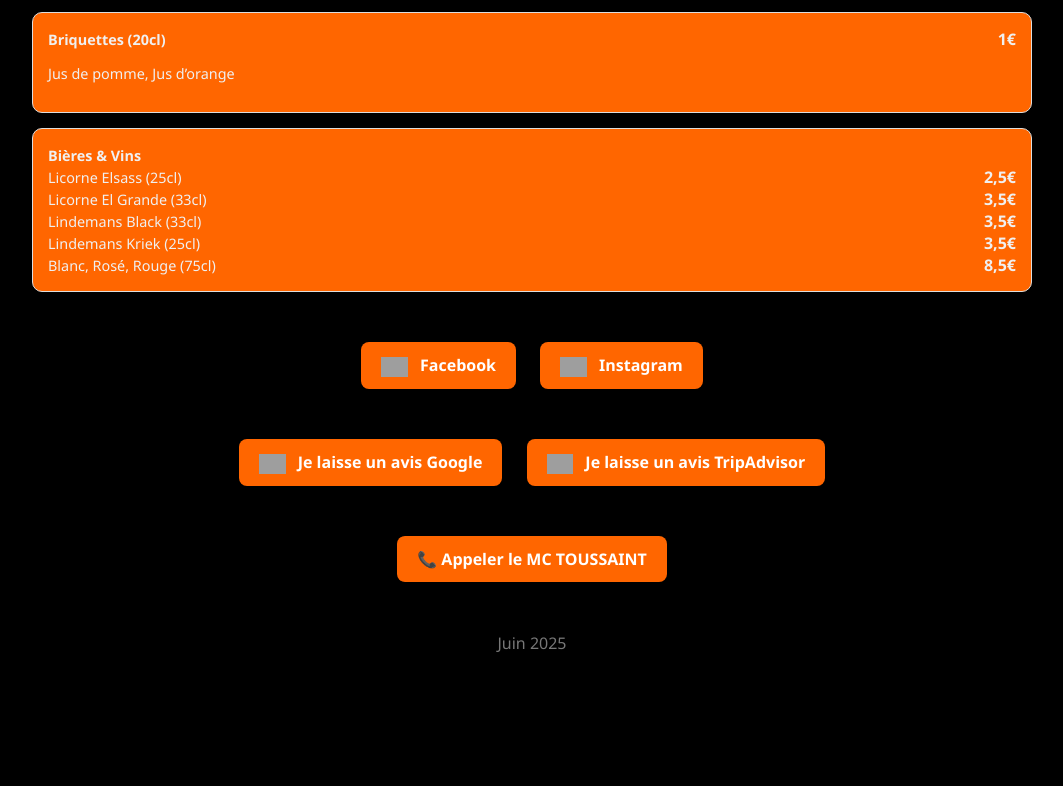
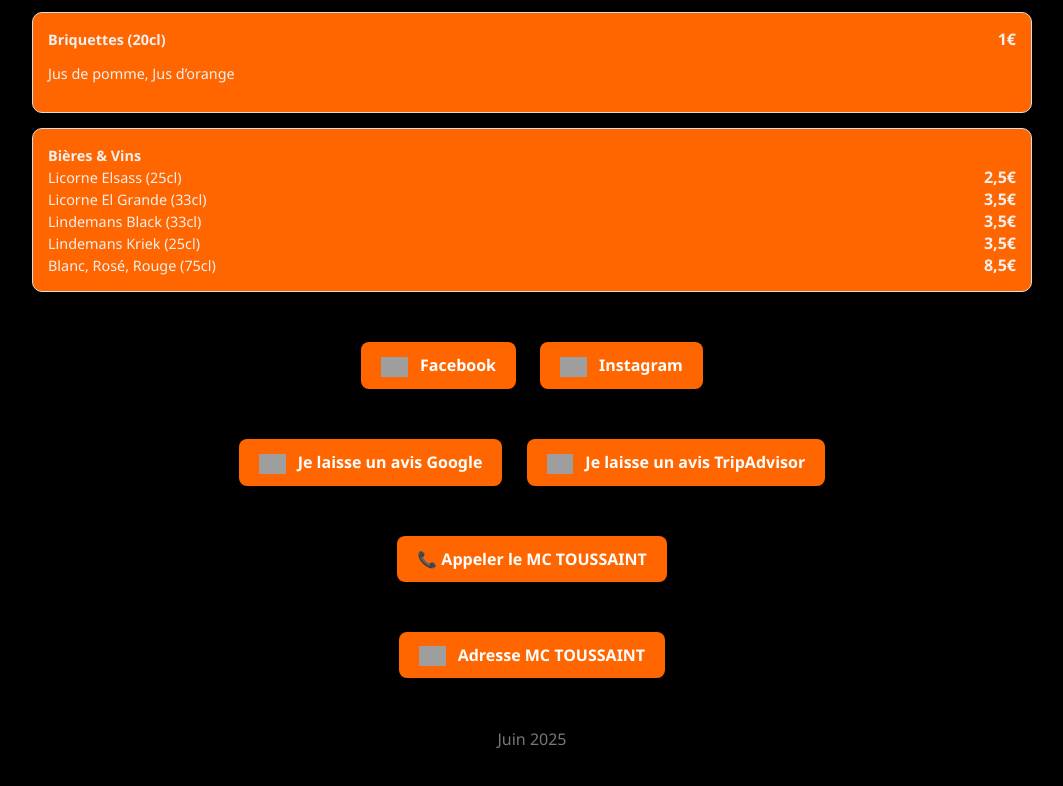
Before and after one commit to MaoamTW/QR, a plain HTML site: page index.html in a window 1280 px wide. Shown: the part 3009-3795 px from the top of the page, without its empty margins (108-1171 px from the left). Before the commit the page ends 3699 px from the top, so only its background shows below. Drawn offline with Linux system fonts and the light colour scheme; grey boxes are pictures that could not be loaded.

Commit message:
index.html

```diff
--- a/index.html
+++ b/index.html
@@ -185,6 +185,12 @@
 
 		<a href="tel:0624700184">📞 Appeler le MC TOUSSAINT</a>
 
+		<div class="buttons">
+
+			<a href="https://www.google.fr/maps/place/MC+Toussaint+(le+kiosque+%C3%A0+burgers)/@48.5903903,6.5384355,14z/data=!4m6!3m5!1s0x47947f6fcd90b7ad:0xd9369e69c4081c5d!8m2!3d48.5903843!4d6.5530105!16s%2Fg%2F11y4t3sbrw?hl=fr&entry=ttu&g_ep=EgoyMDI1MDUwNS4wIKXMDSoASAFQAw%3D%3D">
+			<img src="https://i.imgur.com/IgJdvn2.png" alt="TripAdvisor" style="height: 20px; vertical-align: middle; margin-right: 8px;">
+			Adresse MC TOUSSAINT</a>
+
     <div class="footer-info">
 
 	  <p>Juin 2025</p>
```
